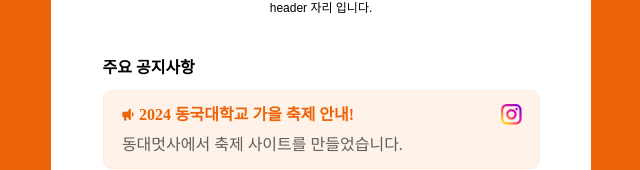
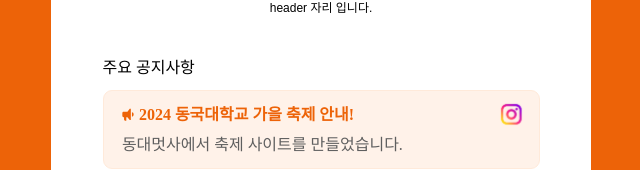
Before and after one commit to LikeLion-at-DGU/2024_fall_festival_front, a React (Vite) app: page /notice in a window 1280 px wide. Shown: the top 170 px of the page, without its empty margins (319-959 px from the left). Built offline with nearby package versions, Linux system fonts and the light colour scheme; a web font is replaced by a local one.

Commit message:
fix insta icon svg replace

```diff
--- a/package.json
+++ b/package.json
@@ -12,8 +12,8 @@
   "dependencies": {
     "react": "^18.3.1",
     "react-dom": "^18.3.1",
+    "react-icons": "^5.3.0",
     "react-modal": "^3.16.1",
-    "react-icons": "^5.3.0",
     "react-router-dom": "^6.26.2",
     "react-slick": "^0.30.2",
     "slick-carousel": "^1.8.1",
--- a/src/components/notice/MainNotice/MainStyle.js
+++ b/src/components/notice/MainNotice/MainStyle.js
@@ -14,7 +14,7 @@
     width: 95%;
     font-size: 1rem;
     ${({ theme }) => theme.fonts.AppleSDGothicNeoB00};
-    font-weight: bold;
+    font-weight: 400;
     color: #000;
     margin-bottom: 10px;
 `;
@@ -40,7 +40,7 @@
     align-items: center;
     font-size: 14px;
     ${({ theme }) => theme.fonts.AppleSDGothicNeoB00};
-    font-weight: 600;
+    font-weight: 400;
     color: #ED6308;
     gap: 5px;
     img {
@@ -53,7 +53,7 @@
     font-size: 12px;
     color: #5F5F5F;
     ${({ theme }) => theme.fonts.AppleSDGothicNeoB00};
-    font-weight: 500;
+    font-weight: 400;
 `;
 
 export const InstaIcon = styled.div`
--- a/src/components/notice/MainNotice/NoticeItem.jsx
+++ b/src/components/notice/MainNotice/NoticeItem.jsx
@@ -1,7 +1,7 @@
 import React from "react";
 import * as S from "./itemstyle";
 import noticeIcon from "../../../assets/images/NoticeIcon_Orange.svg";
-import instaIcon from "../../../assets/images/instaIcon.png";
+import instaIcon from "../../../assets/images/instaIcon.svg";
 
 const NoticeItem = ({ title, content, onClick }) => {
     return (
--- a/src/components/notice/NoticeList/ListBox.jsx
+++ b/src/components/notice/NoticeList/ListBox.jsx
@@ -1,6 +1,6 @@
 import React from "react";
-import * as S from "./listboxstyle";
-import instaIcon from "../../../assets/images/instaIcon.png";
+import * as S from "./ListBoxStyle";
+import instaIcon from "../../../assets/images/instaIcon.svg";
 
 const ListBox = ({ title, content, onClick }) => {
     return (
@@ -14,6 +14,7 @@
             <S.InstaIcon>
                 <img src={instaIcon} alt="인스타그램 아이콘" />
             </S.InstaIcon>
+
         </S.LBox>
     );
 };
```
Also changed, not shown: src/assets/images/instaIcon.svg (added), 1 other file (tests, documents, lock files or other folders).
